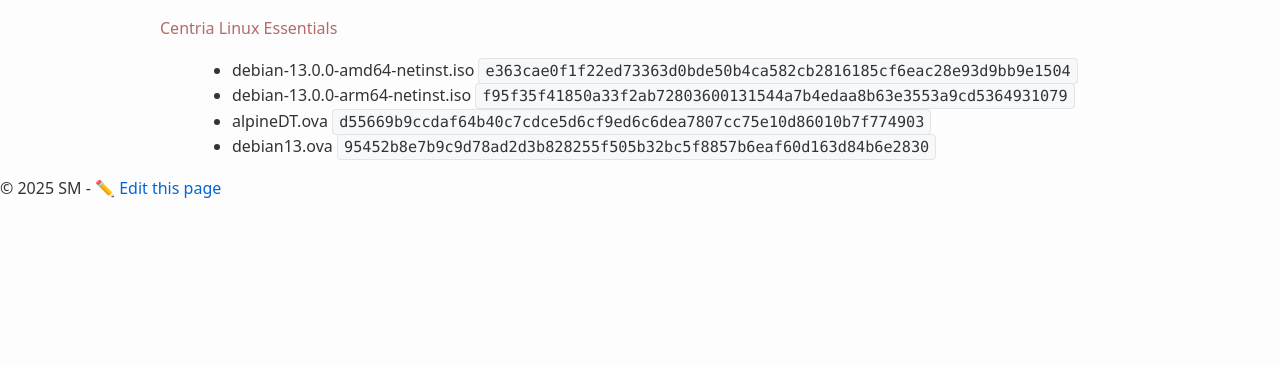
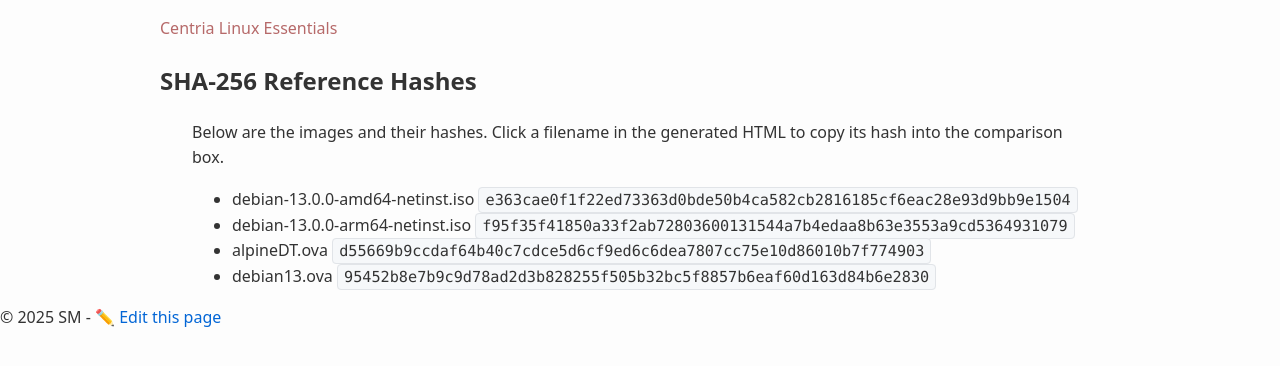
Before and after one commit to averkoc/lx, a Jekyll site: the page built from docs/hashes.md, in a window 1280 px wide. Shown: the top 366 px of the page. Built offline with Jekyll 4.4.1, drawn with Linux system fonts in a browser that asks for light colours; our own code applies the rules of GitHub Pages for plain Markdown files.

Commit message:
Add SHA-256 reference hashes and metadata
Added metadata and reference hashes for various images.

```diff
--- a/docs/hashes.md
+++ b/docs/hashes.md
@@ -1,3 +1,13 @@
+---
+title: "Reference Hashes"
+author: "S"
+date: 2025-11-23
+---
+
+## SHA-256 Reference Hashes
+
+Below are the images and their hashes. Click a filename in the generated HTML to copy its hash into the comparison box.
+
 - debian-13.0.0-amd64-netinst.iso `e363cae0f1f22ed73363d0bde50b4ca582cb2816185cf6eac28e93d9bb9e1504`
 - debian-13.0.0-arm64-netinst.iso `f95f35f41850a33f2ab72803600131544a7b4edaa8b63e3553a9cd5364931079`
 - alpineDT.ova `d55669b9ccdaf64b40c7cdce5d6cf9ed6c6dea7807cc75e10d86010b7f774903`
```
